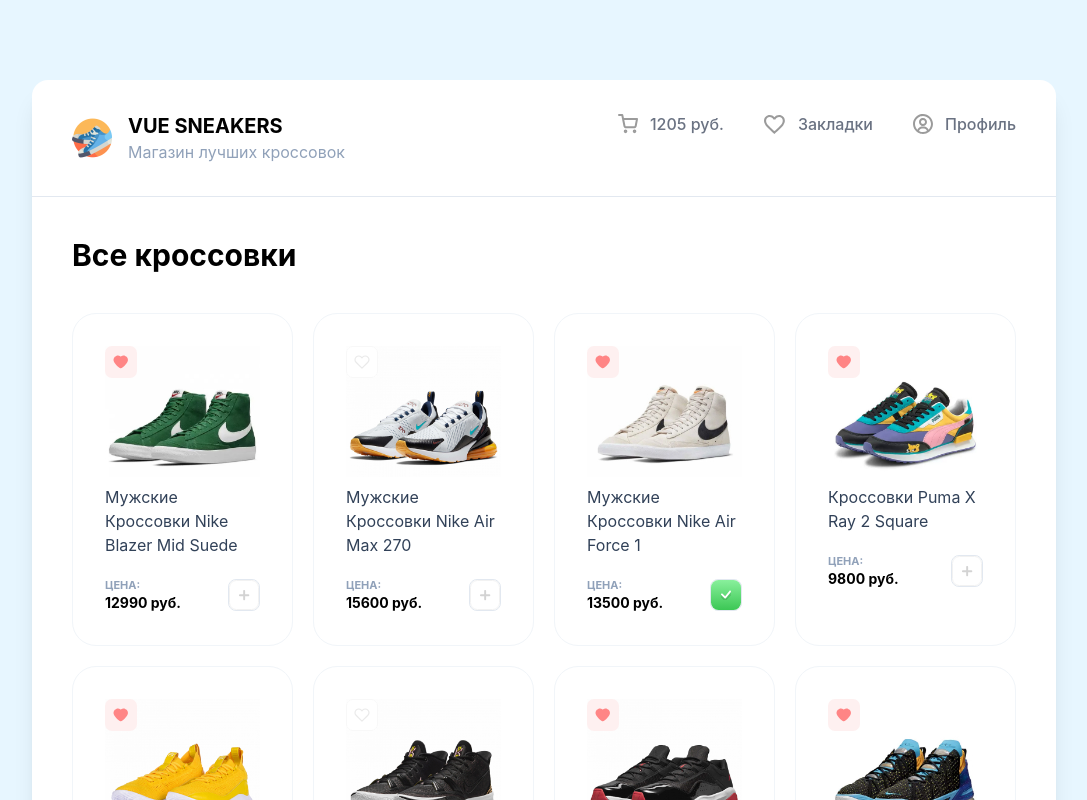
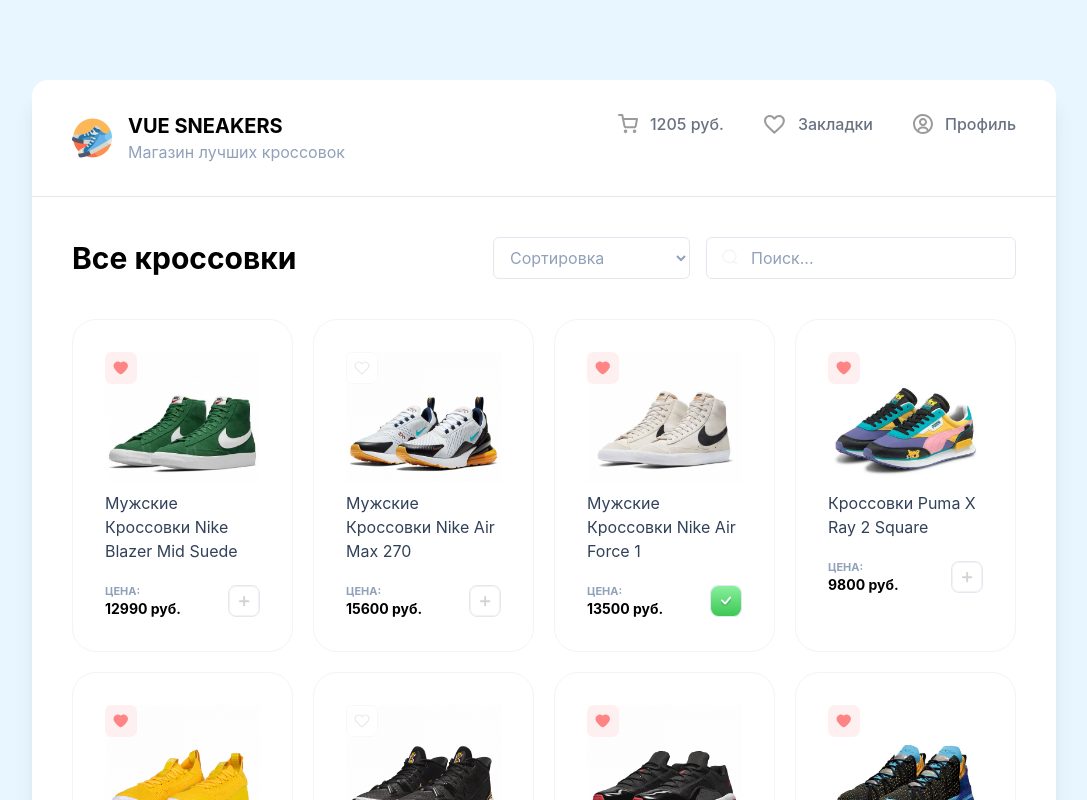
Before and after one commit to heysabyrka/vue-sneakers, a Vue app: page / in a window 1280 px wide. Shown: the top 800 px of the page, without its empty margins (96-1183 px from the left). Built offline with nearby package versions, Linux system fonts and the light colour scheme.

Commit message:
feat: style filter controls and implement reactive select state

```diff
--- a/src/App.vue
+++ b/src/App.vue
@@ -1,7 +1,10 @@
 <script setup>
+import { ref } from 'vue'
 // import AppDrawer from './components/Cart/AppDrawer.vue'
 import AppHeader from './components/AppHeader.vue'
 import CardList from './components/CardList.vue'
+
+const sortBy = ref('')
 </script>
 
 <template>
@@ -11,7 +14,33 @@
     <AppHeader />
 
     <section class="p-10">
-      <h2 class="text-3xl font-bold mb-10">Все кроссовки</h2>
+      <div class="flex justify-between items-center mb-10">
+        <h2 class="text-3xl font-bold">Все кроссовки</h2>
+
+        <div class="flex gap-4">
+          <select
+            v-model="sortBy"
+            :class="[
+              'py-2 px-3 border border-slate-200 rounded-md outline-none bg-white transition focus:border-gray-400',
+              sortBy ? 'text-black' : 'text-slate-400',
+            ]"
+          >
+            <option value="" disabled>Сортировка</option>
+            <option value="name" class="text-black">По названию</option>
+            <option value="price_asc" class="text-black">По цене (дешевые)</option>
+            <option value="price_desc" class="text-black">По цене (дорогие)</option>
+          </select>
+
+          <div class="relative text-slate-400 focus-within:text-gray-600">
+            <img class="absolute left-4 top-3 opacity-30" src="/search.svg" alt="Search" />
+            <input
+              type="text"
+              placeholder="Поиск..."
+              class="border border-slate-200 rounded-md py-2 pl-11 pr-4 outline-none text-black placeholder:text-slate-400 focus:border-gray-400 transition"
+            />
+          </div>
+        </div>
+      </div>
 
       <CardList />
     </section>
```
